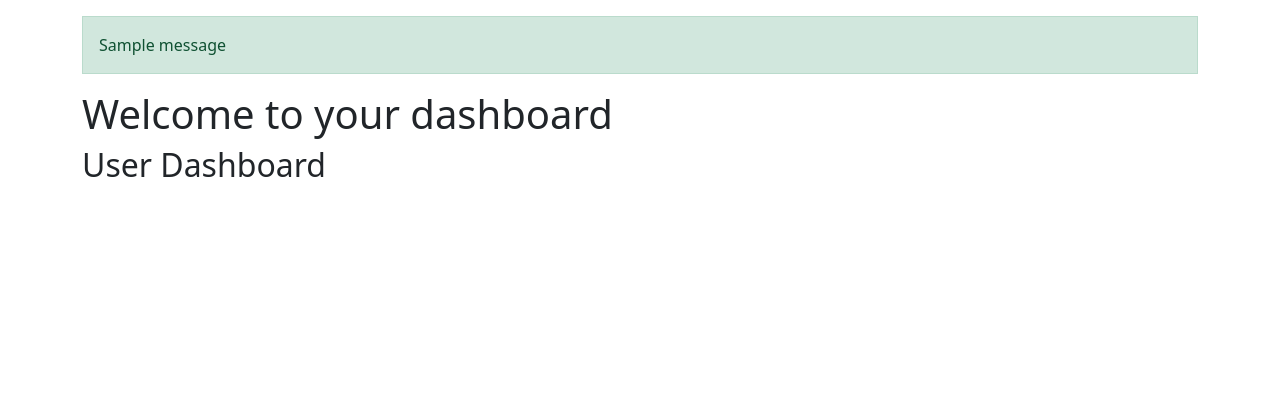
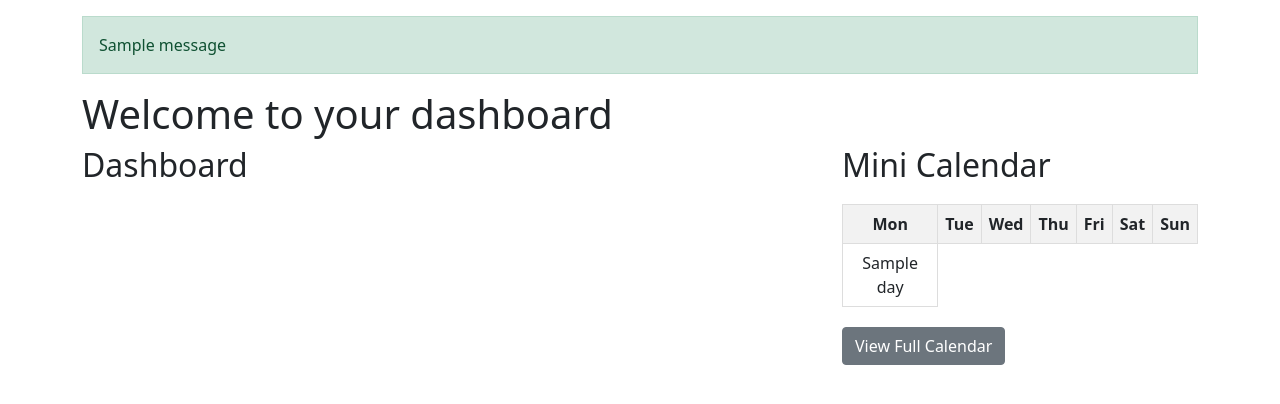
Before and after one commit to rSamaei/SEGSmallGroup, a Django app: template tutorials/templates/dashboard.html in a window 1280 px wide. Shown: the part 56-460 px from the top of the page. Run offline with Django 3.2, Linux system fonts and the light colour scheme; the template is opened without the code that fills it: most values are stand-ins (such as "Sample title", 1, 10 or a date in 2020); one stand-in notice (Sample message) is shown; some libraries are stand-ins or nearby versions.

Commit message:
Merge branch 'calendar_for_students_and_tutors' into testtwo

```diff
--- a/code_tutors/urls.py
+++ b/code_tutors/urls.py
@@ -32,6 +32,7 @@ urlpatterns = [
     path('password/', views.PasswordView.as_view(), name='password'),
     path('profile/', views.ProfileUpdateView.as_view(), name='profile'),
     path('sign_up/', views.SignUpView.as_view(), name='sign_up'),
+    path('calendar/', views.calendar_view, name='calendar_view'),
     path('registerAdmin/',views.registerNewAdmin, name='registerAdmin'),
 ]
 urlpatterns += static(settings.STATIC_URL, document_root=settings.STATIC_ROOT)
--- a/static/custom.css
+++ b/static/custom.css
@@ -113,3 +113,79 @@ h3.profile-title {
   text-decoration: underline;
   color: #0d6efd;
 }
+
+/* Space between the title (h2) and the calendar */
+.col-md-4 h2 {
+  margin-bottom: 20px; /* Adjust this value to increase or decrease the space */
+}
+
+/* Space between the calendar and the button */
+.col-md-4 .btn {
+  margin-top: 20px !important; /* Ensure this margin overrides Bootstrap's mt-3 */
+}
+
+.mini-calendar-table {
+  width: 100%; /* Make the mini calendar take the full width of its container */
+  border-collapse: collapse; /* Merge table borders */
+}
+
+.mini-calendar-table th,
+.mini-calendar-table td {
+  border: 1px solid #ddd; /* Light border for cells */
+  text-align: center; /* Center text */
+  padding: 7px; /* Smaller spacing for mini-calendar */
+}
+
+.mini-calendar-table th {
+  background-color: #f2f2f2; /* Light grey background for headers */
+  font-weight: bold; /* Make headers bold */
+}
+
+.mini-calendar-table td {
+  background-color: #fff; /* Default background */
+}
+
+.mini-calendar-table td.highlighted-day {
+  background-color: #ffc107; /* Highlight for matched dates (yellow) */
+  color: #000; /* Ensure readable text */
+}
+
+.mini-calendar-table td:hover {
+  background-color: #f0f8ff; /* Slight highlight on hover */
+  cursor: pointer; /* Change cursor to pointer */
+}
+
+.full-calendar-table {
+  margin: 60px auto; /* Center the table horizontally */
+  border-collapse: collapse; /* Merge table borders */
+}
+
+.full-calendar-table th,
+.full-calendar-table td {
+  border: 1px solid #ddd; /* Add borders to cells */
+  text-align: center; /* Center-align text */
+  padding: 0; /* Remove extra padding */
+  width: 80px; /* Fixed width for cells */
+  height: 60px; /* Fixed height for cells */
+  box-sizing: border-box; /* Ensure padding and borders are included in dimensions */
+}
+
+.full-calendar-table th {
+  background-color: #f2f2f2; /* Light grey background for headers */
+  font-weight: bold; /* Bold headers */
+}
+
+.full-calendar-table td {
+  background-color: #fff; /* Default background */
+  vertical-align: middle; /* Center align text vertically */
+}
+
+.full-calendar-table td.highlighted-day {
+  background-color: #ffc107; /* Highlighted for matched dates (yellow) */
+  color: #000; /* Ensure readable text */
+}
+
+.full-calendar-table td:hover {
+  background-color: #f0f8ff; /* Slight highlight on hover */
+  cursor: pointer; /* Change cursor to pointer */
+}
--- a/tutorials/templates/dashboard.html
+++ b/tutorials/templates/dashboard.html
@@ -23,12 +23,44 @@
               </div>
           </div>
       {% else %}
-          <h2>User Dashboard</h2>
-          <!-- we can do this for tutor and students -->
-      {% endif %}
-   </table>
-   <p>{{message}}</p>
-   </div>
+    <!-- Student/Tutor Dashboard -->
+    <div class="col-md-8">
+      <h2>Dashboard</h2>
+      <!-- Placeholder for other student/tutor-specific features -->
+    </div>
+    <div class="col-md-4">
+      <h2>Mini Calendar</h2>
+      <table class="mini-calendar-table">
+        <thead>
+          <tr>
+            <th>Mon</th>
+            <th>Tue</th>
+            <th>Wed</th>
+            <th>Thu</th>
+            <th>Fri</th>
+            <th>Sat</th>
+            <th>Sun</th>
+          </tr>
+        </thead>
+        <tbody>
+          {% for week in calendar_month %}
+          <tr>
+            {% for day in week %}
+            {% if day == 0 %}
+            <td></td>
+            {% elif day in highlighted_dates %}
+            <td class="highlighted-day">{{ day }}</td>
+            {% else %}
+            <td>{{ day }}</td>
+            {% endif %}
+            {% endfor %}
+          </tr>
+          {% endfor %}
+        </tbody>
+      </table>
+      <a href="{% url 'calendar_view' %}" class="btn btn-secondary mt-3">View Full Calendar</a>
+    </div>
+    {% endif %}
   </div>
 </div>
 {% endblock %}
```
Also changed, not shown: tutorials/forms.py (+33 -2 lines), tutorials/management/commands/seed.py (+20 -4 lines), tutorials/models.py (+29 -1 lines), tutorials/templates/calendar.html (added, +42 -0 lines), tutorials/views.py (+66 -2 lines), tutorials/migrations/0011_alter_match_request_session.py, tutorials/migrations/0012_requestsessionday.py (added), tutorials/migrations/0013_alter_requestsession_frequency.py (added), tutorials/migrations/0014_alter_requestsession_frequency.py (added).
